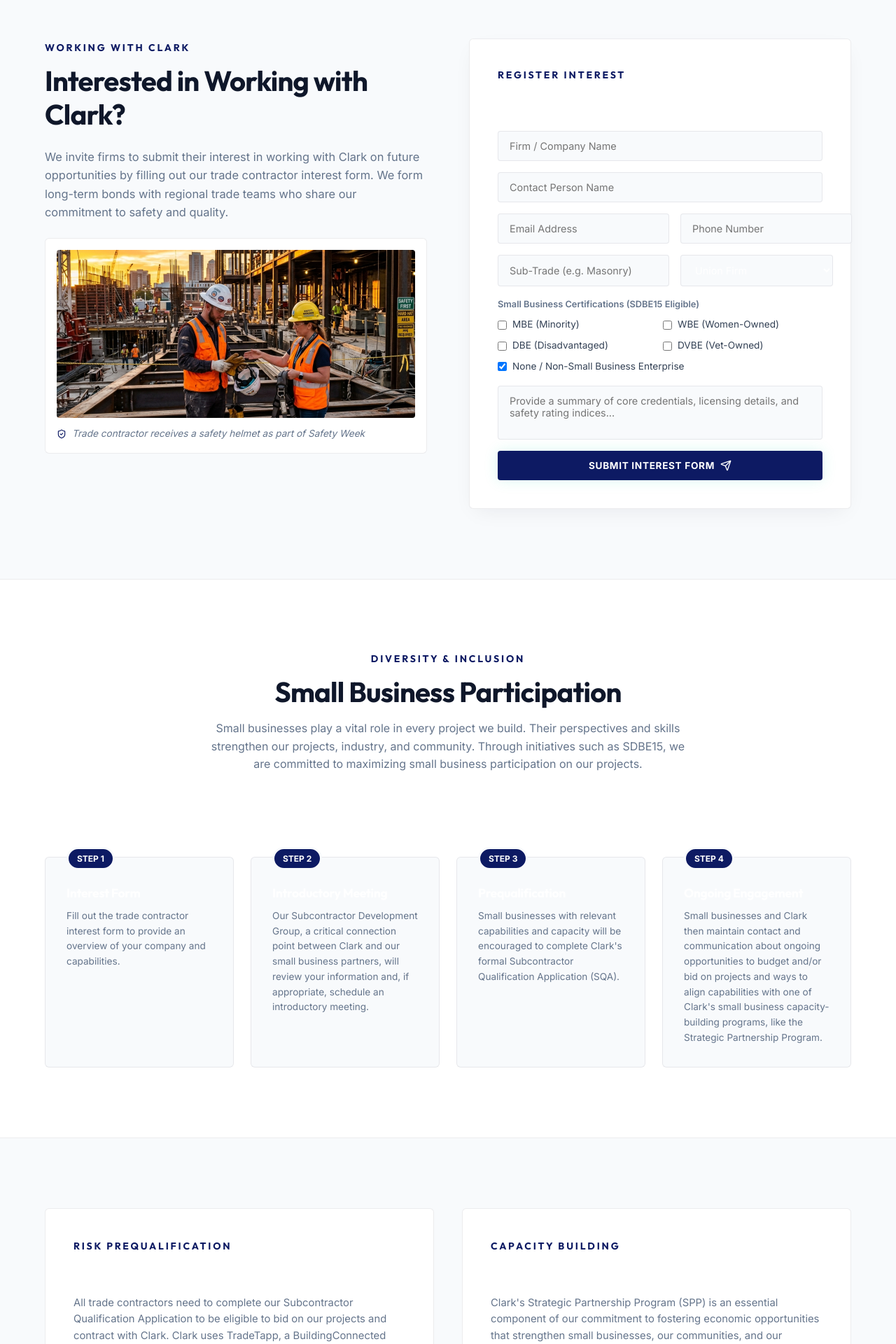
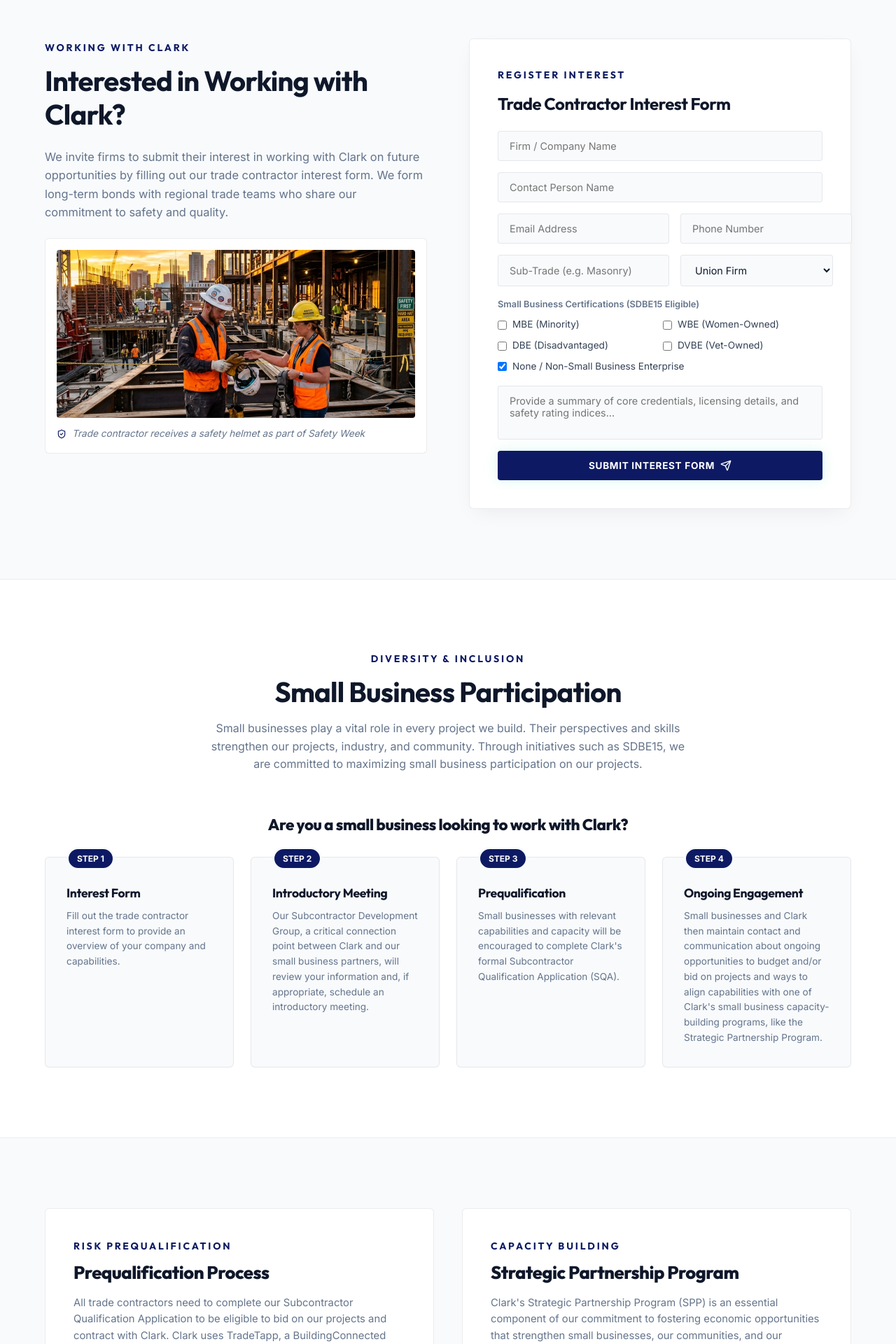
Before and after one commit to kabirhaldar4444-a11y/clarkconstruction, a React (Vite) app: page /business/trade-contractors in a window 1280 px wide. Shown: the part 480-2400 px from the top of the page at 70% size. Built offline with nearby package versions, Linux system fonts and the light colour scheme.

Commit message:
Fix text visibility issue by changing card title color to var(--text-white)

```diff
--- a/src/pages/Services.jsx
+++ b/src/pages/Services.jsx
@@ -263,7 +263,7 @@
                     }}>
                       {exp.icon}
                     </div>
-                    <h3 style={{ color: '#FFF', fontSize: '1.25rem', fontWeight: 700 }}>
+                    <h3 style={{ color: 'var(--text-white)', fontSize: '1.25rem', fontWeight: 700 }}>
                       {exp.title}
                     </h3>
                   </div>
@@ -370,7 +370,7 @@
 
             {/* Description */}
             <div>
-              <h4 style={{ color: '#FFF', fontSize: '1.1rem', marginBottom: '10px', fontWeight: 700 }}>About Our Capabilities</h4>
+              <h4 style={{ color: 'var(--text-white)', fontSize: '1.1rem', marginBottom: '10px', fontWeight: 700 }}>About Our Capabilities</h4>
               <p style={{ color: 'var(--text-muted)', fontSize: '0.95rem', lineHeight: '1.7' }}>
                 {selectedExpertise.detailedDesc}
               </p>
@@ -378,7 +378,7 @@
 
             {/* Core Competencies */}
             <div>
-              <h4 style={{ color: '#FFF', fontSize: '1.1rem', marginBottom: '12px', fontWeight: 700 }}>Core Features</h4>
+              <h4 style={{ color: 'var(--text-white)', fontSize: '1.1rem', marginBottom: '12px', fontWeight: 700 }}>Core Features</h4>
               <div style={{ display: 'grid', gridTemplateColumns: 'repeat(auto-fit, minmax(250px, 1fr))', gap: '10px' }}>
                 {selectedExpertise.bullets.map((bullet, idx) => (
                   <div key={idx} style={{ display: 'flex', alignItems: 'center', gap: '8px' }}>
--- a/src/pages/TradeContractors.jsx
+++ b/src/pages/TradeContractors.jsx
@@ -164,7 +164,7 @@
             {success ? (
               <div style={{ textAlign: 'center', padding: '30px 0' }} className="animate-fade">
                 <CheckCircle2 size={56} color="var(--success)" style={{ margin: '0 auto 20px auto' }} />
-                <h3 style={{ color: '#FFF', fontSize: '1.4rem', marginBottom: '10px' }}>Interest Logged!</h3>
+                <h3 style={{ color: 'var(--text-white)', fontSize: '1.4rem', marginBottom: '10px' }}>Interest Logged!</h3>
                 <p style={{ color: 'var(--text-muted)', fontSize: '0.95rem', marginBottom: '24px', lineHeight: '1.6' }}>
                   Thank you for registering your interest. Our Subcontractor Development Group has received your profile and will follow up with SQA TradeTapp prequalification links.
                 </p>
@@ -175,7 +175,7 @@
             ) : (
               <form onSubmit={handleSubmit} style={{ display: 'flex', flexDirection: 'column', gap: '16px' }}>
                 <span className="subtitle-amber" style={{ marginBottom: 0 }}>Register Interest</span>
-                <h3 style={{ color: '#FFF', fontSize: '1.5rem', marginBottom: '8px' }}>Trade Contractor Interest Form</h3>
+                <h3 style={{ color: 'var(--text-white)', fontSize: '1.5rem', marginBottom: '8px' }}>Trade Contractor Interest Form</h3>
 
                 <input
                   type="text"
@@ -187,7 +187,7 @@
                     backgroundColor: 'var(--bg-deep)',
                     border: '1px solid var(--border-color)',
                     borderRadius: '4px',
-                    color: '#FFF',
+                    color: 'var(--text-white)',
                     fontSize: '0.9rem',
                     outline: 'none'
                   }}
@@ -204,7 +204,7 @@
                     backgroundColor: 'var(--bg-deep)',
                     border: '1px solid var(--border-color)',
                     borderRadius: '4px',
-                    color: '#FFF',
+                    color: 'var(--text-white)',
                     fontSize: '0.9rem',
                     outline: 'none'
                   }}
@@ -222,7 +222,7 @@
                       backgroundColor: 'var(--bg-deep)',
                       border: '1px solid var(--border-color)',
                       borderRadius: '4px',
-                      color: '#FFF',
+                      color: 'var(--text-white)',
                       fontSize: '0.9rem',
                       outline: 'none'
                     }}
@@ -238,7 +238,7 @@
                       backgroundColor: 'var(--bg-deep)',
                       border: '1px solid var(--border-color)',
                       borderRadius: '4px',
-                      color: '#FFF',
+                      color: 'var(--text-white)',
                       fontSize: '0.9rem',
                       outline: 'none'
                     }}
@@ -256,7 +256,7 @@
                       backgroundColor: 'var(--bg-deep)',
                       border: '1px solid var(--border-color)',
                       borderRadius: '4px',
-                      color: '#FFF',
+                      color: 'var(--text-white)',
                       fontSize: '0.9rem',
                       outline: 'none'
                     }}
@@ -270,7 +270,7 @@
                       backgroundColor: 'var(--bg-deep)',
                       border: '1px solid var(--border-color)',
                       borderRadius: '4px',
-                      color: '#FFF',
+                      color: 'var(--text-white)',
                       fontSize: '0.9rem',
                       outline: 'none',
                       cursor: 'pointer'
@@ -321,7 +321,7 @@
                     backgroundColor: 'var(--bg-deep)',
                     border: '1px solid var(--border-color)',
                     borderRadius: '4px',
-                    color: '#FFF',
+                    color: 'var(--text-white)',
                     fontSize: '0.9rem',
                     outline: 'none',
                     resize: 'none'
@@ -349,7 +349,7 @@
             </p>
           </div>
 
-          <h3 style={{ color: '#FFF', fontSize: '1.4rem', marginBottom: '32px', textAlign: 'center', fontWeight: 800 }}>
+          <h3 style={{ color: 'var(--text-white)', fontSize: '1.4rem', marginBottom: '32px', textAlign: 'center', fontWeight: 800 }}>
             Are you a small business looking to work with Clark?
           </h3>
 
@@ -387,7 +387,7 @@
                 }}>
                   {step.step}
                 </div>
-                <h4 style={{ color: '#FFF', fontSize: '1.1rem', fontWeight: 700, marginTop: '10px', marginBottom: '12px' }}>{step.title}</h4>
+                <h4 style={{ color: 'var(--text-white)', fontSize: '1.1rem', fontWeight: 700, marginTop: '10px', marginBottom: '12px' }}>{step.title}</h4>
                 <p style={{ color: 'var(--text-muted)', fontSize: '0.85rem', lineHeight: '1.6' }}>{step.desc}</p>
               </div>
             ))}
@@ -411,7 +411,7 @@
           }}>
             <div>
               <span className="subtitle-amber">Risk Prequalification</span>
-              <h3 style={{ color: '#FFF', fontSize: '1.6rem', marginBottom: '16px', fontWeight: 800 }}>Prequalification Process</h3>
+              <h3 style={{ color: 'var(--text-white)', fontSize: '1.6rem', marginBottom: '16px', fontWeight: 800 }}>Prequalification Process</h3>
               <p style={{ color: 'var(--text-muted)', fontSize: '0.925rem', lineHeight: '1.6', marginBottom: '24px' }}>
                 All trade contractors need to complete our Subcontractor Qualification Application to be eligible to bid on our projects and contract with Clark. Clark uses TradeTapp, a BuildingConnected product, to assist our team in prequalifying trade contractors. If your company has a TradeTapp and/or BuildingConnected account already, you should skip setup and log in using your existing credentials.
               </p>
@@ -433,7 +433,7 @@
           }}>
             <div>
               <span className="subtitle-amber">Capacity Building</span>
-              <h3 style={{ color: '#FFF', fontSize: '1.6rem', marginBottom: '16px', fontWeight: 800 }}>Strategic Partnership Program</h3>
+              <h3 style={{ color: 'var(--text-white)', fontSize: '1.6rem', marginBottom: '16px', fontWeight: 800 }}>Strategic Partnership Program</h3>
               <p style={{ color: 'var(--text-muted)', fontSize: '0.925rem', lineHeight: '1.6', marginBottom: '24px' }}>
                 Clark's Strategic Partnership Program (SPP) is an essential component of our commitment to fostering economic opportunities that strengthen small businesses, our communities, and our industry.
               </p>
```
